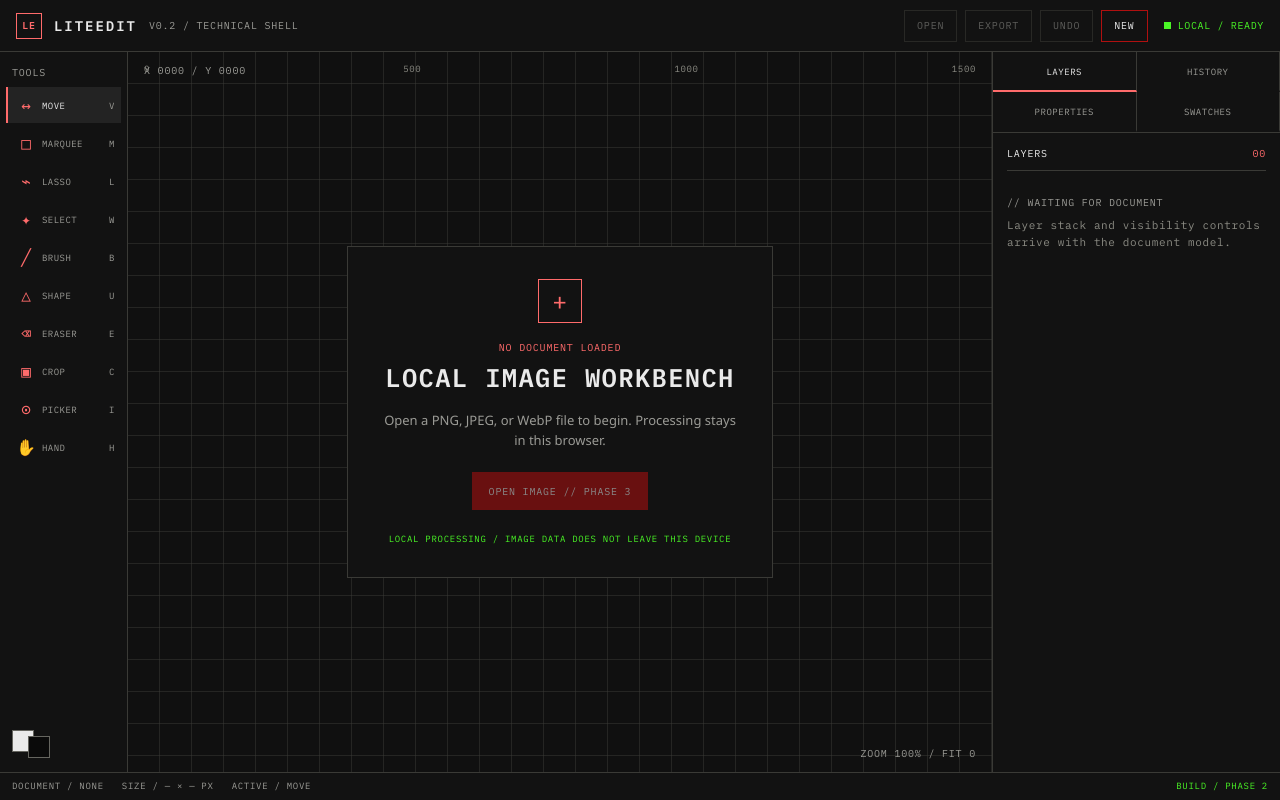
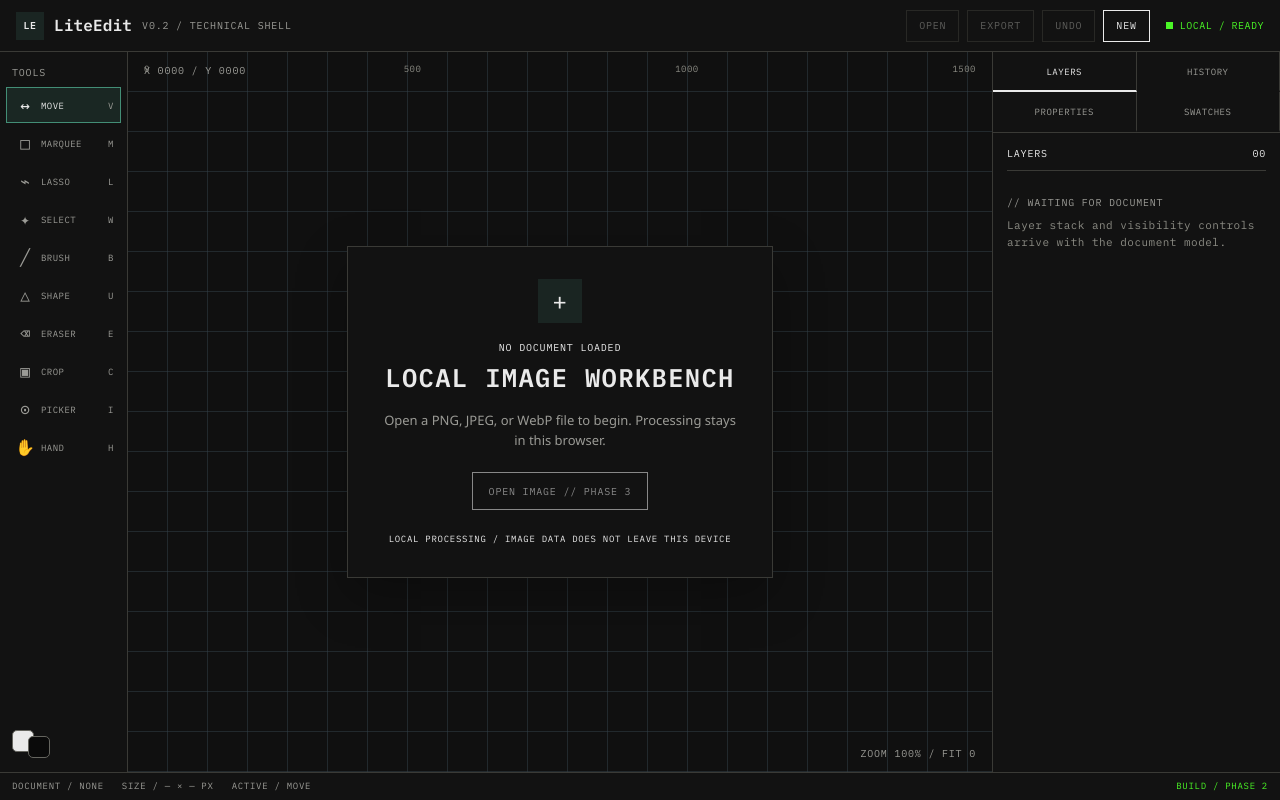
Before and after one commit to cpolito17/LiteEdit, a React (Vite) app: page / in a window 1280 px wide. Built offline with nearby package versions, Linux system fonts and the light colour scheme.

Commit message:
style: soften LiteEdit visual system

```diff
--- a/src/styles/shell.css
+++ b/src/styles/shell.css
@@ -5,7 +5,7 @@
   height: 100vh;
   color: var(--ink);
   background: var(--surface-0);
-  letter-spacing: 0.04em;
+  letter-spacing: 0.03em;
 }
 
 .command-bar,
@@ -32,24 +32,29 @@
 }
 
 .brand-lockup {
-  gap: 12px;
+  gap: 10px;
 }
 
 .brand-mark {
   display: grid;
   place-items: center;
-  width: 26px;
-  height: 26px;
-  border: 1px solid var(--hazard);
-  color: var(--hazard);
+  width: 28px;
+  height: 28px;
+  border: 1px solid var(--accent-mint);
+  border-radius: var(--radius-sm);
+  background: rgb(112 255 210 / 8%);
+  color: var(--accent-mint);
   font-size: 10px;
   font-weight: 700;
 }
 
 .brand-name {
-  font-size: 14px;
+  color: var(--ink);
+  font-family: var(--font-display);
+  font-size: 16px;
   font-weight: 700;
-  letter-spacing: 0.14em;
+  letter-spacing: 0.01em;
+  text-transform: none;
 }
 
 .brand-version,
@@ -74,15 +79,14 @@
 .panel-tab,
 .tool-button {
   border: 0;
-  border-radius: 0;
   cursor: pointer;
-  text-transform: uppercase;
 }
 
 .ui-button {
   min-height: 32px;
   padding: 0 12px;
   border: 1px solid var(--line);
+  border-radius: var(--radius-sm);
   background: var(--surface-2);
   color: var(--ink);
   font-size: 10px;
@@ -96,20 +100,20 @@
 }
 
 .ui-button-accent {
-  border-color: var(--hazard-strong);
-  background: var(--hazard-strong);
-  color: var(--ink);
+  border-color: var(--accent-mint);
+  background: var(--accent-mint);
+  color: var(--accent-ink);
 }
 
 .ui-button-accent:hover:not(:disabled),
 .ui-button-accent:focus-visible:not(:disabled) {
-  border-color: var(--hazard-strong-hover);
-  background: var(--hazard-strong-hover);
+  border-color: var(--accent-lemon);
+  background: var(--accent-lemon);
 }
 
 .ui-button-danger {
-  border-color: var(--hazard);
-  color: #ff8d8d;
+  border-color: var(--accent-orange);
+  color: var(--accent-orange);
 }
 
 .command-button {
@@ -119,7 +123,7 @@
 }
 
 .command-button-new {
-  color: var(--ink);
+  color: var(--accent-mint);
 }
 
 button:disabled {
@@ -176,10 +180,12 @@ button:disabled {
   width: 100%;
   min-height: 36px;
   padding: 0 6px;
-  border-left: 2px solid transparent;
+  border: 1px solid transparent;
+  border-radius: var(--radius-sm);
   background: transparent;
   color: var(--ink-muted);
   text-align: left;
+  text-transform: none;
 }
 
 .tool-button:hover,
@@ -190,11 +196,12 @@ button:disabled {
 }
 
 .tool-button.is-active {
-  border-left-color: var(--hazard);
+  border-color: rgb(112 255 210 / 48%);
+  background: rgb(112 255 210 / 9%);
 }
 
 .tool-glyph {
-  color: var(--hazard);
+  color: var(--accent-mint);
   font-size: 16px;
   line-height: 1;
   text-align: center;
@@ -224,6 +231,7 @@ button:disabled {
   width: 22px;
   height: 22px;
   border: 1px solid var(--line-strong);
+  border-radius: 5px;
 }
 
 .color-chip-foreground {
@@ -252,7 +260,9 @@ button:disabled {
   max-width: 460px;
   padding: 32px;
   border: 1px solid var(--line);
+  border-radius: var(--radius-lg);
   background: var(--surface-1);
+  box-shadow: 0 18px 48px rgb(0 0 0 / 28%);
   text-align: center;
 }
 
@@ -262,18 +272,21 @@ button:disabled {
   width: 44px;
   height: 44px;
   margin-bottom: 18px;
-  border: 1px solid var(--hazard);
-  color: var(--hazard);
+  border: 1px solid var(--accent-mint);
+  border-radius: var(--radius-md);
+  background: rgb(112 255 210 / 8%);
+  color: var(--accent-mint);
   font-size: 24px;
 }
 
 .eyebrow {
   margin: 0 0 8px;
-  color: var(--hazard);
+  color: var(--accent-gold);
 }
 
 .empty-state h1 {
   margin: 0;
+  font-family: var(--font-display);
   font-size: clamp(20px, 2vw, 30px);
   letter-spacing: 0.05em;
 }
@@ -295,7 +308,7 @@ button:disabled {
 
 .privacy-line {
   margin: 24px 0 0;
-  color: var(--status-ok);
+  color: var(--accent-mint);
   font-size: 9px;
 }
 
@@ -340,10 +353,12 @@ button:disabled {
   min-height: 40px;
   border-right: 1px solid var(--line);
   border-bottom: 2px solid transparent;
+  border-radius: var(--radius-sm) var(--radius-sm) 0 0;
   background: var(--surface-1);
   color: var(--ink-muted);
   font-size: 9px;
   letter-spacing: 0.06em;
+  text-transform: uppercase;
 }
 
 .panel-tab:hover,
@@ -353,7 +368,7 @@ button:disabled {
 }
 
 .panel-tab.is-active {
-  border-bottom-color: var(--hazard);
+  border-bottom-color: var(--accent-mint);
 }
 
 .panel-body {
@@ -371,7 +386,7 @@ button:disabled {
 }
 
 .panel-count {
-  color: var(--hazard);
+  color: var(--accent-gold);
 }
 
 .panel-empty {
@@ -404,12 +419,12 @@ button:disabled {
 }
 
 .field-value {
-  color: var(--hazard);
+  color: var(--accent-lemon);
 }
 
 .ui-slider {
   width: 100%;
-  accent-color: var(--hazard);
+  accent-color: var(--accent-mint);
 }
 
 .field-label {
@@ -423,6 +438,7 @@ button:disabled {
   display: flex;
   align-items: center;
   border: 1px solid var(--line);
+  border-radius: var(--radius-sm);
   background: var(--surface-0);
 }
 
@@ -438,7 +454,7 @@ button:disabled {
 }
 
 .numeric-input:focus {
-  outline: 1px solid var(--hazard);
+  outline: 1px solid var(--accent-lemon);
   outline-offset: -1px;
 }
 
@@ -474,6 +490,7 @@ button:disabled {
   max-width: 240px;
   padding: 6px 8px;
   border: 1px solid var(--line-strong);
+  border-radius: var(--radius-sm);
   background: var(--surface-0);
   color: var(--ink);
   font-size: 9px;
@@ -505,6 +522,7 @@ button:disabled {
   max-width: 240px;
   padding: 10px;
   border: 1px solid var(--line-strong);
+  border-radius: var(--radius-sm);
   background: var(--surface-0);
   color: var(--ink-muted);
   font-family: system-ui, sans-serif;
@@ -528,14 +546,16 @@ button:disabled {
   min-height: 32px;
   padding: 0 10px;
   border: 1px solid var(--line-strong);
+  border-radius: var(--radius-md);
   background: var(--surface-1);
   color: var(--ink);
+  box-shadow: 0 12px 32px rgb(0 0 0 / 24%);
   font-size: 9px;
   letter-spacing: 0.08em;
 }
 
 .toast-warning .status-led {
-  background: var(--hazard);
+  background: var(--accent-orange);
 }
 
 .dialog-backdrop {
@@ -551,8 +571,10 @@ button:disabled {
 .dialog-panel {
   width: min(420px, 100%);
   border: 1px solid var(--line-strong);
+  border-radius: var(--radius-lg);
   background: var(--surface-1);
-  box-shadow: 8px 8px 0 rgb(0 0 0 / 35%);
+  box-shadow: 0 22px 56px rgb(0 0 0 / 38%);
+  overflow: hidden;
 }
 
 .dialog-header,
@@ -567,7 +589,8 @@ button:disabled {
 
 .dialog-header h2 {
   margin: 0;
-  color: var(--hazard);
+  color: var(--accent-gold);
+  font-family: var(--font-display);
   font-size: 12px;
   letter-spacing: 0.1em;
 }
@@ -611,7 +634,7 @@ button:disabled {
 }
 
 .dialog-spec strong {
-  color: var(--status-ok);
+  color: var(--accent-mint);
   font-weight: 400;
 }
 
@@ -630,6 +653,7 @@ button:disabled {
 
 .gallery-header h1 {
   margin: 0 0 12px;
+  font-family: var(--font-display);
   font-size: clamp(20px, 3vw, 36px);
 }
 
@@ -658,12 +682,14 @@ button:disabled {
   min-height: 180px;
   padding: 18px;
   border: 1px solid var(--line);
+  border-radius: var(--radius-md);
   background: var(--surface-1);
+  box-shadow: 0 12px 32px rgb(0 0 0 / 18%);
 }
 
 .gallery-label {
   margin: 0;
-  color: var(--hazard);
+  color: var(--accent-gold);
   font-size: 10px;
   letter-spacing: 0.1em;
 }
@@ -686,7 +712,7 @@ button:disabled {
 
 button:focus-visible,
 input:focus-visible {
-  outline: 1px solid var(--hazard);
+  outline: 2px solid var(--accent-lemon);
   outline-offset: -3px;
 }
 
@@ -716,6 +742,7 @@ input:focus-visible {
 
 .spike-page-header h1 {
   margin: 0 0 12px;
+  font-family: var(--font-display);
   font-size: clamp(20px, 3vw, 34px);
 }
 
@@ -743,7 +770,9 @@ input:focus-visible {
   min-width: 0;
   padding: 18px;
   border: 1px solid var(--line);
+  border-radius: var(--radius-md);
   background: var(--surface-1);
+  box-shadow: 0 12px 32px rgb(0 0 0 / 18%);
 }
 
 .spike-card-header {
@@ -763,7 +792,7 @@ input:focus-visible {
 .spike-label,
 .spike-canvas-label {
   margin: 0 0 6px;
-  color: var(--hazard);
+  color: var(--accent-gold);
   font-size: 9px;
   letter-spacing: 0.08em;
 }
@@ -772,6 +801,7 @@ input:focus-visible {
   flex: 0 0 auto;
   padding: 5px 6px;
   border: 1px solid var(--line-strong);
+  border-radius: var(--radius-sm);
   font-size: 9px;
   letter-spacing: 0.08em;
 }
@@ -782,8 +812,8 @@ input:focus-visible {
 }
 
 .spike-status-ready {
-  border-color: var(--hazard);
-  color: var(--hazard);
+  border-color: var(--accent-lemon);
+  color: var(--accent-lemon);
 }
 
 .spike-status-blocked {
@@ -815,6 +845,7 @@ input:focus-visible {
 .spike-card > canvas {
   display: block;
   border: 1px solid var(--line-strong);
+  border-radius: var(--radius-sm);
   background: var(--canvas);
 }
 
@@ -833,6 +864,7 @@ input:focus-visible {
   min-height: 220px;
   overflow: auto;
   border: 1px solid var(--line);
+  border-radius: var(--radius-sm);
   background: var(--canvas);
 }
 
@@ -851,6 +883,7 @@ input:focus-visible {
   margin: 0;
   padding: 8px;
   border: 1px solid var(--line);
+  border-radius: var(--radius-sm);
   color: var(--status-ok);
   font-size: 9px;
   line-height: 1.5;
```
